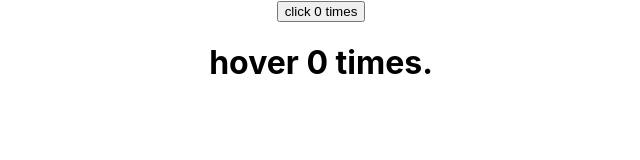
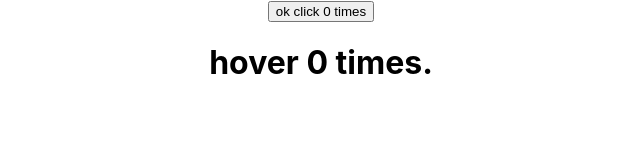
Before and after one commit to pritsakhvala/ReactJS-Course, a React (Create React App) app: page / in a window 1280 px wide. Shown: the top 160 px of the page, without its empty margins (319-959 px from the left). Built offline with nearby package versions, Linux system fonts and the light colour scheme.

Commit message:
Higher order component with parameter and props

```diff
--- a/src/App.js
+++ b/src/App.js
@@ -5,7 +5,7 @@ import HoverCount from "./Components/HoverCount";
 function App() {
   return (
     <div className="App">
-      <ClickCount />
+      <ClickCount name="ok" />
       <HoverCount />
     </div>
   );
--- a/src/Components/ClickCount.js
+++ b/src/Components/ClickCount.js
@@ -5,10 +5,12 @@ class ClickCount extends Component {
     const { count, incrementCount } = this.props;
     return (
       <div>
-        <button onClick={incrementCount}>click {count} times</button>
+        <button onClick={incrementCount}>
+          {this.props.name} click {count} times
+        </button>
       </div>
     );
   }
 }
 
-export default UpdatedComponent(ClickCount);
+export default UpdatedComponent(ClickCount, 5);
--- a/src/Components/HoverCount.js
+++ b/src/Components/HoverCount.js
@@ -11,4 +11,4 @@ class HoverCount extends Component {
   }
 }
 
-export default UpdatedComponent(HoverCount);
+export default UpdatedComponent(HoverCount, 10);
--- a/src/Components/withCounter.js
+++ b/src/Components/withCounter.js
@@ -1,6 +1,6 @@
 import React from "react";
 
-const UpdatedComponent = (OriginalComponent) => {
+const UpdatedComponent = (OriginalComponent, incrementNumber) => {
   class NewComponent extends React.Component {
     constructor(props) {
       super(props);
@@ -11,7 +11,7 @@ const UpdatedComponent = (OriginalComponent) => {
     incrementCount = () => {
       this.setState((prevState) => {
         return {
-          count: prevState.count + 1,
+          count: prevState.count + incrementNumber,
         };
       });
     };
@@ -20,6 +20,7 @@ const UpdatedComponent = (OriginalComponent) => {
         <OriginalComponent
           count={this.state.count}
           incrementCount={this.incrementCount}
+          {...this.props}
         />
       );
     }
```
